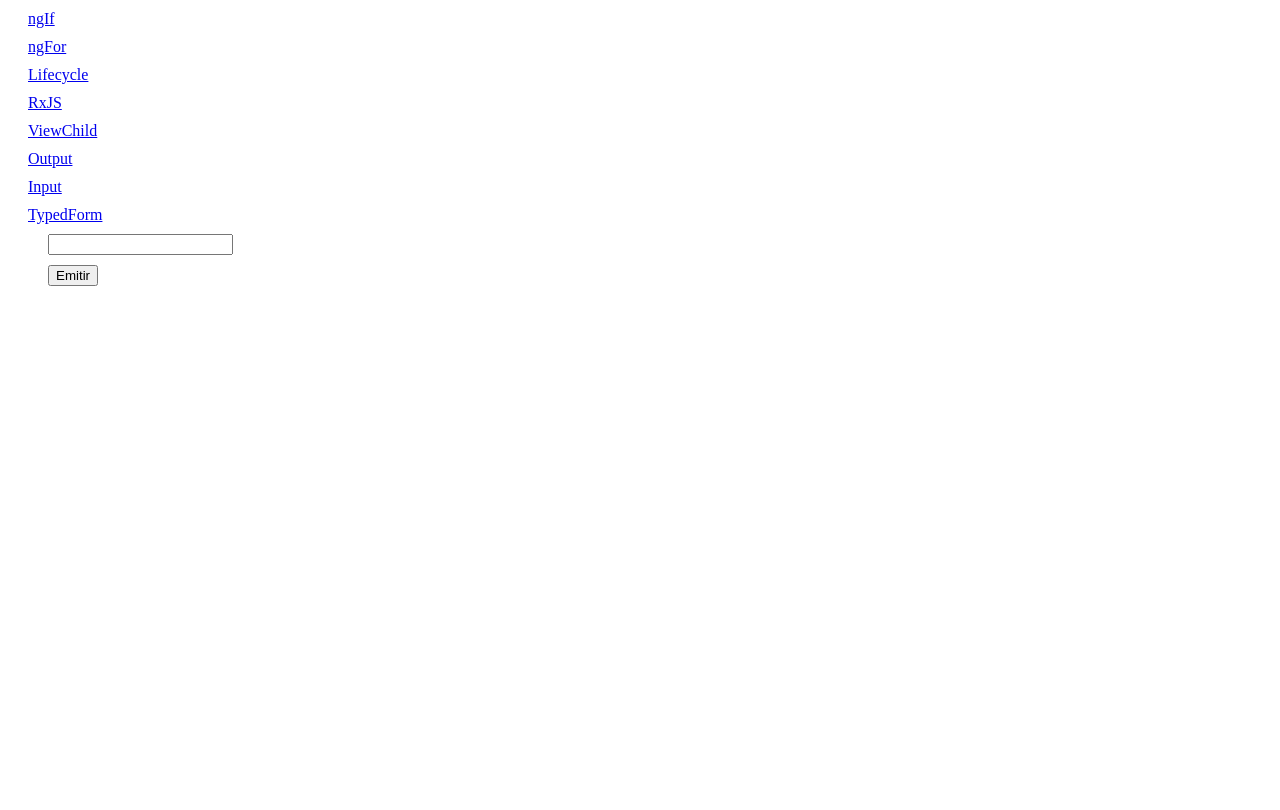
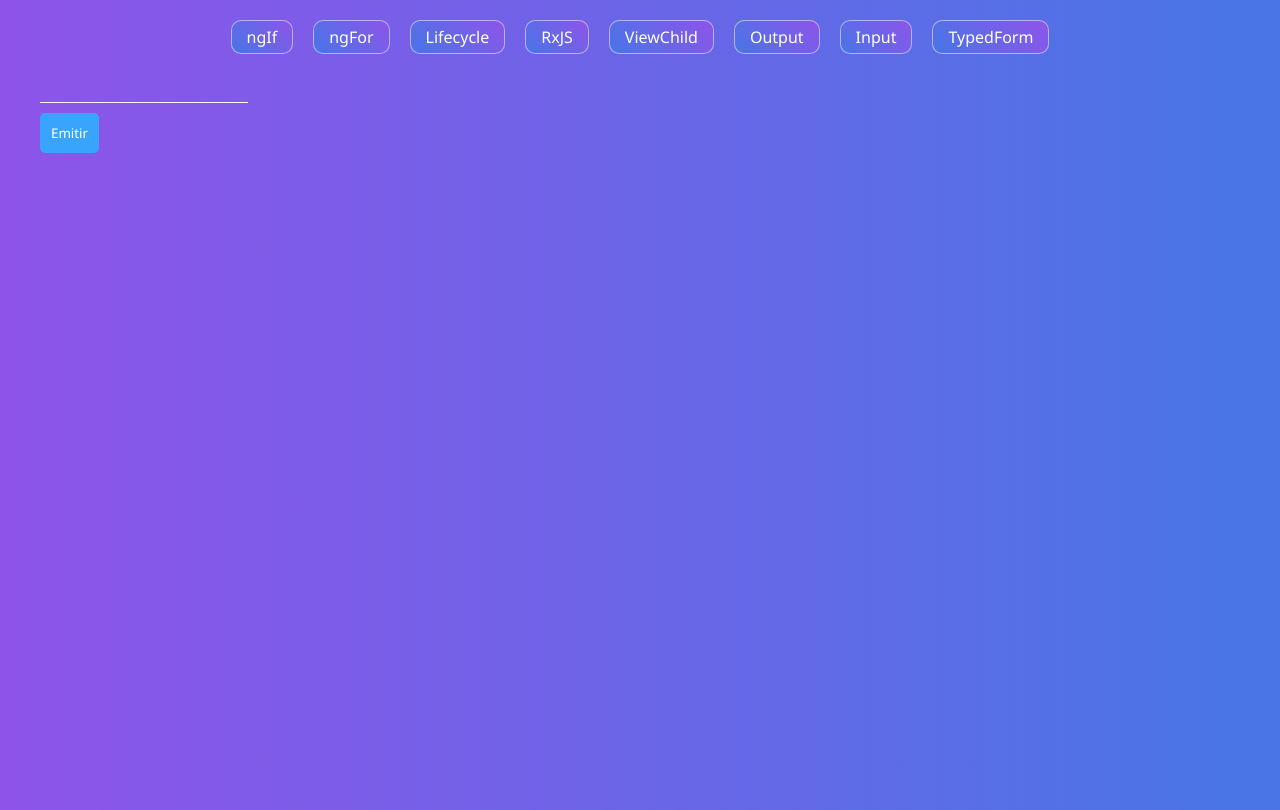
Before and after one commit to nstseek/workshop-angular-3, an Angular app: page / in a window 1280 px wide. Built offline with nearby package versions, Linux system fonts and the light colour scheme.

Commit message:
Adiciona estilos

```diff
--- a/src/app/app.component.html
+++ b/src/app/app.component.html
@@ -1,3 +1,4 @@
+<div class="container">
   <a [routerLink]="'/ngif'">ngIf</a>
   <a [routerLink]="'/ngfor'">ngFor</a>
   <a [routerLink]="'/lifecycle'">Lifecycle</a>
@@ -6,4 +7,5 @@
   <a [routerLink]="'/output'">Output</a>
   <a [routerLink]="'/input'">Input</a>
   <a [routerLink]="'/form'">TypedForm</a>
+</div>
 <router-outlet></router-outlet>
--- a/src/app/app.component.scss
+++ b/src/app/app.component.scss
@@ -0,0 +1,18 @@
+div.container {
+  display: flex;
+  justify-content: center;
+  align-items: center;
+  a {
+    background-image: linear-gradient(45deg, rgb(71, 118, 230), rgb(142, 84, 233));
+    text-decoration: none;
+    padding: 5px 15px;
+    border-radius: 10px;
+    color: white;
+    transition: all .1s;
+    border: 1px solid rgba(255, 255, 255, 0.5);
+    &:hover {
+      border: 1px solid white;
+      box-shadow: 1px 1px 10px 1px rgba(255, 255, 255, 0.5);
+    }
+  }
+}
--- a/src/app/pages/ngfor/ngfor.component.html
+++ b/src/app/pages/ngfor/ngfor.component.html
@@ -1,2 +1,3 @@
 <input type="text" (input)="pushNumber($event.target.value)" maxlength="1" />
+{{ arr.toLocaleString() }}
 <span *ngFor="let number of arr">{{ number }}</span>
--- a/src/app/pages/rxjs/rxjs.component.ts
+++ b/src/app/pages/rxjs/rxjs.component.ts
@@ -11,7 +11,6 @@ export class RxjsComponent implements OnInit {
   constructor(private service: RxServService) { }
 
   ngOnInit() {
-
   }
 
 }
--- a/src/app/pages/rxjs/services/rx-serv.service.ts
+++ b/src/app/pages/rxjs/services/rx-serv.service.ts
@@ -1,6 +1,7 @@
 import { Injectable } from '@angular/core';
 import { Observable, pipe } from 'rxjs';
 import { delay } from 'rxjs/operators';
+import { del } from 'selenium-webdriver/http';
 
 @Injectable({
   providedIn: 'root'
@@ -16,7 +17,7 @@ export class RxServService {
   }
 
   send1(delayVal: number) {
-    pipe(delay());
+    pipe(delay(delayVal));
   }
 
   get2() {
--- a/src/styles.scss
+++ b/src/styles.scss
@@ -1,4 +1,39 @@
-body * {
-  display: block;
-  margin: 10px;
+* {
+  box-sizing: border-box;
 }
+
+body {
+  height: 100vh;
+  width: 100vw;
+  overflow: hidden;
+  margin: 0;
+  * {
+    color: white;
+    display: block;
+    font-family: 'Segoe UI', Tahoma, Geneva, Verdana, sans-serif;
+    margin: 10px;
+  }
+  button {
+    background-color: #39a4fc;
+    border: 0;
+    border-radius: 5px;
+    padding: 10px;
+    cursor: pointer;
+    border: 1px solid rgba(0,0,0,0);
+    &:hover {
+      border: 1px solid white;
+    }
+  }
+  input {
+    background-color: rgba(0,0,0,0);
+    border: 0;
+    padding: 5px;
+    border-bottom: 1px solid white;
+    &:focus {
+      box-shadow: none;
+      outline: none;
+    }
+  }
+  background-image: linear-gradient(270deg, rgb(71, 118, 230), rgb(142, 84, 233));
+  background-size: cover;
+}
```
Lines whose indentation alone changed are shown as unchanged.
